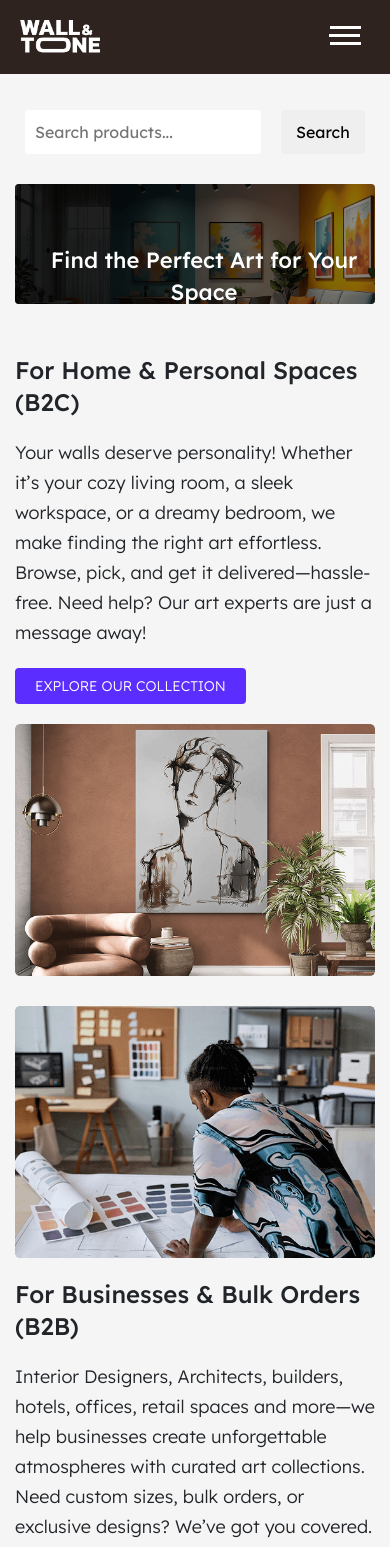
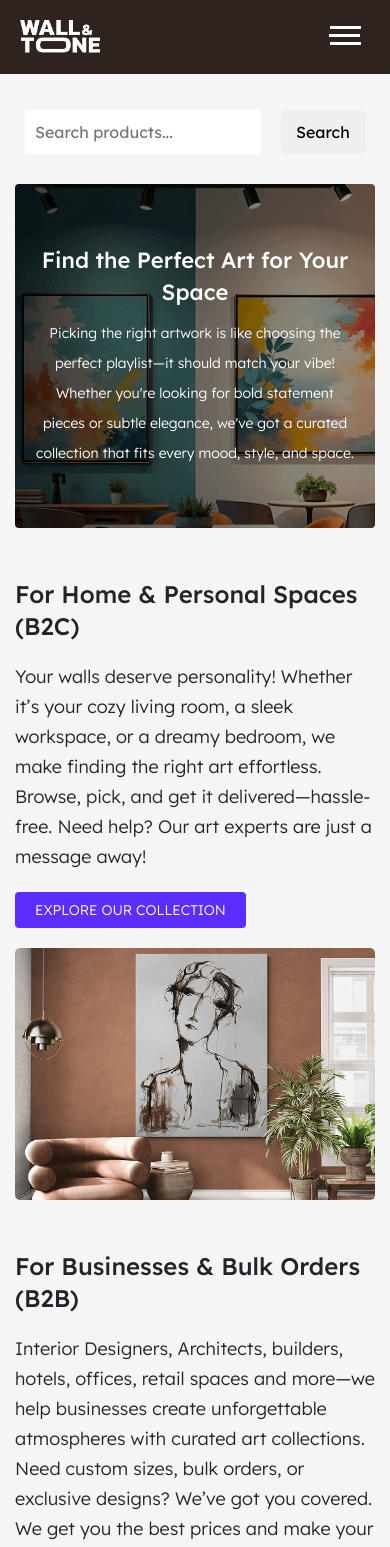
Before and after one commit to KrishnaMahajan1227/WallAndTone, a React (Vite) app in the folder frontend/: page /search in a window 390 px wide. Shown: the top 1547 px of the page. Built offline with nearby package versions, Linux system fonts and the light colour scheme; no server answers.

Commit message:
Updated UI Mobile

```diff
--- a/frontend/package.json
+++ b/frontend/package.json
@@ -31,6 +31,7 @@
     "react-dom": "^18.3.1",
     "react-draggable": "^4.4.6",
     "react-easy-crop": "^5.4.1",
+    "react-responsive": "^10.0.0",
     "react-router-dom": "^6.28.0",
     "react-slick": "^0.30.3",
     "react-toastify": "^10.0.6",
--- a/frontend/src/components/AboutUs/AboutUs.css
+++ b/frontend/src/components/AboutUs/AboutUs.css
@@ -390,10 +390,10 @@ section.aboutus-production .aboutus-impact-content {
     top: unset;
     bottom: -10%;
 }
-section.aboutus-production .aboutus-impact-content h2 {
+.aboutus-production .aboutus-impact-content h2 {
     color: #FFFFFF;
 }
-section.aboutus-production .aboutus-impact-content h2 {
+.aboutus-production .aboutus-impact-content h2 {
     color: #FFFFFF;
     font-size: 48px;
     line-height: 48px;
@@ -491,14 +491,14 @@ section.aboutus-production .aboutus-impact-content p {
   padding: 30px 0;
 }
 .aboutus-collection-image {
-  order: 2;
+  order: 1;
 }
 .aboutus-collection-text {
-  order: 1;
+  order: 2;
 }
 .aboutus-container .aboutus-impact-content  h2 {
   font-size: 30px;
-  line-height: 48px;
+  line-height: 38px;
   color: #FFFFFF;
   font-weight: 500;
   margin: 0;
@@ -529,16 +529,20 @@ section.aboutus-production .aboutus-impact-content p {
     z-index: 2;
     width: 100%;
     padding: 20px;
-    color: white;
+    color: #2D2D2D;
     text-shadow: none;
+    order: 2;
 }
 .aboutus-container .aboutus-impact-content  h2 {
   font-size: 28px;
-  line-height: 48px;
+  line-height: 38px;
   color: #2D2D2D;
   font-weight: 500;
   margin: 0;
   width: 100%;
+}
+.aboutus-impact-image-container::after{
+  display: none;
 }
 .aboutus-impact-section p {
   font-size: 18px;
@@ -552,4 +556,13 @@ section.aboutus-production .aboutus-impact-content p {
 .aboutus-impact-section {
   padding-bottom: 50px;
 }
+.aboutus-container .abt-sec1-content .content {
+  order: 2;
 }
+.aboutus-impact-image-container {
+  position: unset;
+  display: flex;
+  flex-direction: column;
+}
+
+}
--- a/frontend/src/components/AboutUs/AboutUs.jsx
+++ b/frontend/src/components/AboutUs/AboutUs.jsx
@@ -3,6 +3,7 @@ import { Routes, Route, NavLink, Navigate } from 'react-router-dom';
 import aboutturningcanvases from '../../assets/about/About-Turning-Canvases.png';
 import AboutDiscoverCollection from '../../assets/about/About-Discover-Collection.png';
 import Empoweringchange from '../../assets/about/Empowering-change.png';
+import { useMediaQuery } from 'react-responsive';
 
 // ProductionImages
 import PrecisionQualityCraftsmanship from '../../assets/about/Precision-Quality-Craftsmanship.png';
@@ -17,9 +18,9 @@ import './AboutUs.css';
 import ImageContentComponent from '../ImageContentComponent/ImageContentComponent';
 import Footer from '../Footer/Footer';
 
-
 const AboutContent = () => (
   <>
+
     <section className="aboutus-hero">
       <div className="aboutus-container">
         <div className="abt-sec1-content">
@@ -131,11 +132,15 @@ const AboutContent = () => (
   </>
 );
 
-const ProductionContent = () => (
+const ProductionContent = () => {
+  const isMobile = useMediaQuery({ maxWidth: 768 }); // ✅ Define `isMobile`
+
+  return (
     <section className="aboutus-production">
       <div className="aboutus-container">
         <div className="aboutus-production-content">
 
+          {/* Precision, Quality, and Craftsmanship */}
           <div className="aboutus-production-content-Precision">
             <ImageContentComponent
               image={PrecisionQualityCraftsmanship}
@@ -150,19 +155,18 @@ const ProductionContent = () => (
                   </p>
                 </>
               }
-  reverse="yes"
+              reverse={!isMobile ? "yes" : undefined} // ✅ Fix reverse logic
             />
           </div>
 
+          {/* Frames That Define Spaces */}
           <div className="aboutus-production-content-Frames-Spaces">
             <ImageContentComponent
               image={FramesDefineSpaces}
               heading="Frames That Define Spaces"
               description={
                 <>
-        <p>
-          The frame is not just an edge; the frame is part of the artwork. With a huge inventory of solid wood, sleek metal, and bright neon acrylic frames, we cater to various styles:
-        </p>
+                  <p>The frame is not just an edge; the frame is part of the artwork. With a huge inventory of solid wood, sleek metal, and bright neon acrylic frames, we cater to various styles:</p>
                   <ul className="mt-2">
                     <li>- Minimalist black & metal frames for modern interiors.</li>
                     <li>- Warm wooden frames for a timeless and classic feel.</li>
@@ -173,10 +177,11 @@ const ProductionContent = () => (
                   </p>
                 </>
               }
+              reverse={!isMobile ? "yes" : undefined} // ✅ Fix reverse logic
             />
           </div>
 
-
+          {/* Paper Matters */}
           <div className="aboutus-production-content-Paper-Matters">
             <ImageContentComponent
               image={PaperMatters}
@@ -193,17 +198,15 @@ const ProductionContent = () => (
                   </ul>
                 </>
               }
-    reverse="yes"
+              reverse={!isMobile ? "yes" : undefined} // ✅ Remove reverse on mobile
             />
           </div>
 
-
+          {/* Impact Image Section */}
           <div className="aboutus-impact-image-container">
             <div className="aboutus-impact-content">
               <h2>In-House Production for Premium Wall-Art</h2>
-              <p>
-              Crafting Every Piece with Precision, Quality and Expertise
-              </p>
+              <p>Crafting Every Piece with Precision, Quality and Expertise</p>
             </div>
             <img
               src={InHouseProduction}
@@ -212,15 +215,14 @@ const ProductionContent = () => (
             />
           </div>
 
+          {/* In-House Printing */}
           <div className="aboutus-production-content-In-House-Printing">
             <ImageContentComponent
               image={InHousePrinting}
               heading="In-House Printing"
               description={
                 <>
-        <p>
-          Using state-of-the-art UV and Giclée print technologies, we produce vivid colors, precise details, and enhanced depth. Our in-house printing assures:
-        </p>
+                  <p>Using state-of-the-art UV and Giclée print technologies, we produce vivid colors, precise details, and enhanced depth. Our in-house printing assures:</p>
                   <ul className="mt-2">
                     <li>✔ Intricacy is maintained, from brush strokes to gradients.</li>
                     <li>✔ Our prints never fade; their glory holds for years to come.</li>
@@ -231,35 +233,32 @@ const ProductionContent = () => (
                   </p>
                 </>
               }
-    reverse="yes"
+              reverse={!isMobile ? "yes" : undefined} // ✅ Remove reverse on mobile
             />
           </div>
 
-
+          {/* Made in India */}
           <div className="aboutus-production-content-Proudly-Made-INDIA">
             <ImageContentComponent
               image={MadeInIndia}
               heading="Proudly Made in INDIA"
               description={
                 <>
-        <p>
-        Wall & Tone is a fully homegrown Indian bran, dedicated to creating high-quality wall art and wall frames. Every canvas, poster and frame is crafted in India by skilled Indian artisans using premium materials. We take pride in our in-house production, supporting local tent, ensuring exceptional craftsmanship.
-        </p>
-        <p className="mt-0">
-        With Wall & Tone, you’re not just decorating your space; you’re celebrating innovation and excellence, proudly Made in India.
-        </p>
+                  <p>Wall & Tone is a fully homegrown Indian brand, dedicated to creating high-quality wall art and wall frames. Every canvas, poster, and frame is crafted in India by skilled Indian artisans using premium materials. We take pride in our in-house production, supporting local talent, ensuring exceptional craftsmanship.</p>
+                  <p className="mt-0">With Wall & Tone, you’re not just decorating your space; you’re celebrating innovation and excellence, proudly Made in India.</p>
                 </>
               }
             />
           </div>
 
-
         </div>
       </div>
     </section>
   );
+};
 
 function AboutUs() {
+
   return (
     <div className="aboutus-page">
       <div className="aboutus-tabs-container">
--- a/frontend/src/components/Search/Search.jsx
+++ b/frontend/src/components/Search/Search.jsx
@@ -8,6 +8,7 @@ import './search.css';
 import searchperfectartyourspace from '../../assets/searchPage/search-perfect-art-your-space.png';
 import ForBusinessesBulkOrdersB2B from '../../assets/searchPage/For-Businesses-Bulk-Orders-B2B.png';
 import ForHomePersonalSpacesB2C from '../../assets/searchPage/For-Home-Personal-Spaces-B2C.png';
+import { useMediaQuery } from "react-responsive";
 
 const Search = () => {
 const apiUrl = import.meta.env.VITE_API_URL || (window.location.hostname === 'localhost' ? 'http://localhost:8080' : 'https://wallandtone.com');
@@ -59,8 +60,10 @@ const apiUrl = import.meta.env.VITE_API_URL || (window.location.hostname === 'lo
     setSearchQuery('');
     navigate(`/product/${product._id}`);
   };
+  const isMobile = useMediaQuery({ maxWidth: 768 });
 
   return (
+
     <div className="search-container">
       <div className="search-bar">
         <form onSubmit={handleSearch}>
@@ -119,6 +122,7 @@ const apiUrl = import.meta.env.VITE_API_URL || (window.location.hostname === 'lo
   Need custom sizes, bulk orders, or exclusive designs? We’ve got you covered. We get you the best prices and make your space stand out!"
   ctaText="Discover More"
   ctaLink="#"
+  reverse={!isMobile ? "yes" : 'yes'} // ✅ Remove reverse on mobile
 />
 
 </div>
--- a/frontend/src/components/Search/search.css
+++ b/frontend/src/components/Search/search.css
@@ -89,17 +89,6 @@
           overflow: hidden;
       }
 
-      /* Overlay for Better Readability */
-      .search-perfect-art-your-space::before {
-          content: "";
-          position: absolute;
-          top: 0;
-          left: 0;
-          width: 100%;
-          height: 100%;
-          background: rgba(0, 0, 0, 0.4); /* Dark overlay */
-          z-index: 1;
-      }
 
       /* Content Wrapper */
       .search-perfect-art-your-space .content {
@@ -123,6 +112,14 @@
           font-weight: 300;
       }
 
+      @media(max-width:950px){
+        .search-perfect-art-your-space .content {
+          position: unset;
+          z-index: 2;
+          max-width: 700px;
+          left: 5%;
+      }
+      }
       /* Responsive Adjustments */
       @media (max-width: 768px) {
           .search-perfect-art-your-space {
```
Also changed, not shown: 1 other file (tests, documents, lock files or other folders). Lines whose indentation alone changed are shown as unchanged.
